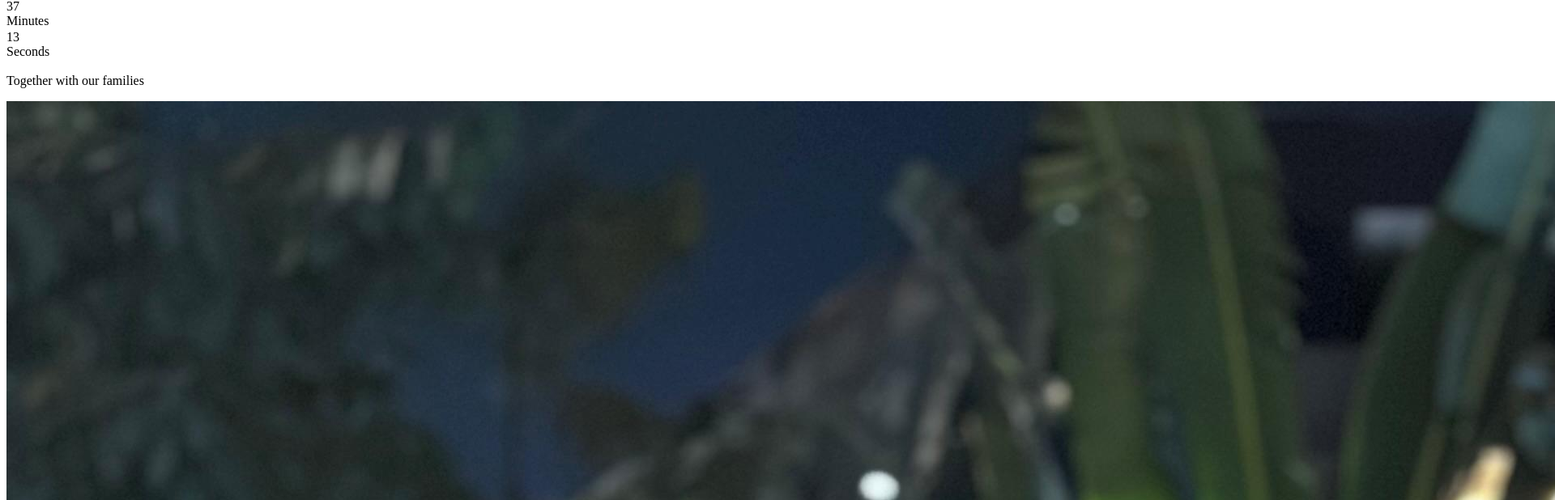
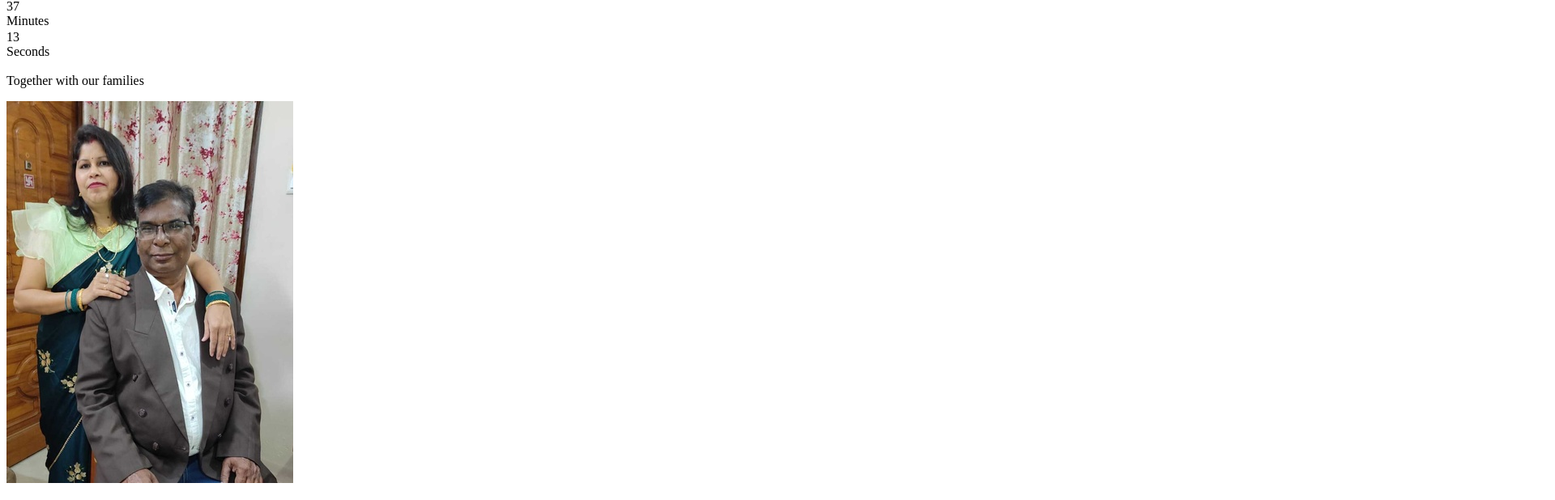
Before and after one commit to Rahulbanjare95/MyWedding, a React (Vite) app: page / in a window 1280 px wide. Shown: the part 238-856 px from the top of the page at 81% size, 1920 px wide, since content can reach past the window. Built offline with nearby package versions, Linux system fonts and the light colour scheme; the HTML template or start-up script is replaced by a standard one.

Commit message:
Update NamesSection.tsx

```diff
--- a/src/components/NamesSection.tsx
+++ b/src/components/NamesSection.tsx
@@ -41,11 +41,11 @@ export function NamesSection() {
               whileHover={{ y: -5 }}
             >
               {/* Image Placeholder */}
-              <div className="w-full h-48 md:h-44 bg-gradient-to-br from-blue-200 to-indigo-200 flex items-center justify-center text-gray-600 overflow-hidden">
+              <div className="w-full bg-gradient-to-br from-rose-200 to-pink-200 flex items-center justify-center text-gray-600 overflow-hidden">
   <img
-                  src="/images/banjare-family.jpeg"
-                  alt="Banjare Family"
-                  className="w-full h-full object-cover"
+    src="/images/deshlahara (1).jpeg"
+    alt="Deshlahara Family"
+    className="w-full h-auto" // h-auto lets the height scale naturally
     onError={(e) => {
       (e.target as HTMLImageElement).style.display = 'none';
     }}
```
Lines whose indentation alone changed are shown as unchanged.
